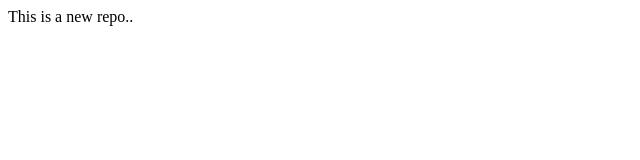
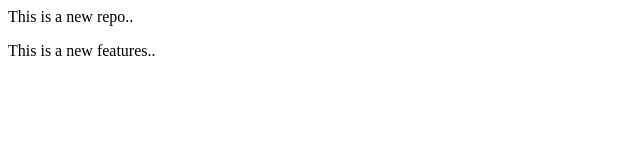
Before and after one commit to Nikhil0945-coder/localrepo, a plain HTML site: page index.html in a window 1280 px wide. Shown: the whole page, without its empty margins (0-640 px from the left). Drawn offline with Linux system fonts and the light colour scheme.

Commit message:
Add new features

```diff
--- a/index.html
+++ b/index.html
@@ -1 +1,2 @@
 <p>This is a new repo..</p>
+<p>This is a new features..</p>
```
